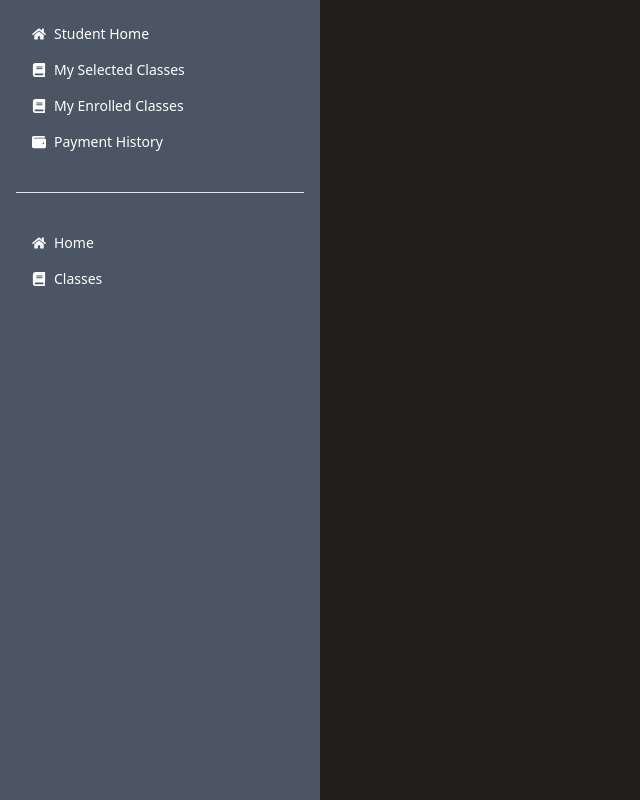
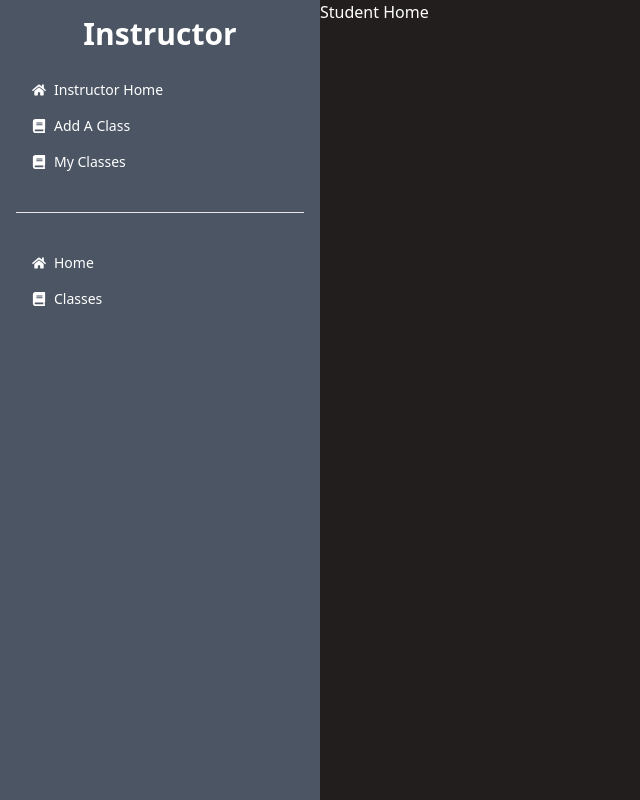
Before and after one commit to Mahfuj424/karate-master-client, a React (Vite) app: page /dashboard in a window 1280 px wide. Shown: the whole page, without its empty margins (0-640 px from the left). Built offline with nearby package versions, Linux system fonts and the light colour scheme; no server answers.

Commit message:
dashboard implement

```diff
--- a/src/Layout/Dashboard.jsx
+++ b/src/Layout/Dashboard.jsx
@@ -1,16 +1,11 @@
 import { NavLink, Outlet } from "react-router-dom";
 import {  FaWallet,  FaHome, FaBook, } from 'react-icons/fa';
 import { RxAvatar } from "react-icons/rx";
-// import useCart from "../hooks/useCart";
-// import useAdmin from "../hooks/useAdmin";
 
 const Dashboard = () => {
-     //     const [cart] = useCart();
-
-     // TODO: load data from the server to have dynamic isAdmin based on Data
      const isAdmin = false;
-     const isStudent = true;
-     const isInstructor = false;
+     const isStudent = false;
+     const isInstructor = true;
 
      return (
           <div className="drawer lg:drawer-open ">
@@ -27,6 +22,7 @@ const Dashboard = () => {
 
                          {isAdmin &&
                               <>
+                              <h1 className="text-3xl font-semibold text-center mb-5">Admin</h1>
                                    <li><NavLink to="/dashboard/adminhome"><FaHome></FaHome> Admin Home</NavLink></li>
                                    <li><NavLink to="/dashboard/adminhome"><FaBook></FaBook>Manage Classes</NavLink></li>
                                    <li><NavLink to="/dashboard/adminhome"><RxAvatar />Manage User</NavLink></li>
@@ -35,6 +31,7 @@ const Dashboard = () => {
 
                          {isInstructor &&
                               <>
+                              <h1 className="text-3xl font-semibold text-center mb-5">Instructor</h1>
                                    <li><NavLink to="/dashboard/adminhome"><FaHome></FaHome>Instructor Home</NavLink></li>
                                    <li><NavLink to="/dashboard/adminhome"><FaBook></FaBook>Add A Class</NavLink></li>
                                    <li><NavLink to="/dashboard/adminhome"><FaBook></FaBook>My Classes</NavLink></li>
@@ -44,6 +41,7 @@ const Dashboard = () => {
 
                          {isStudent &&
                               <>
+                              <h1 className="text-3xl font-semibold text-center mb-5">Student</h1>
                                    <li><NavLink to="/dashboard/studentHome"><FaHome></FaHome>Student Home</NavLink></li>
                                    <li><NavLink to="/dashboard/myClasses"><FaBook></FaBook>My Selected Classes</NavLink></li>
                                    <li><NavLink to="/dashboard/enrolledClasses"><FaBook></FaBook>My Enrolled Classes</NavLink></li>
--- a/src/Routes/Router.jsx
+++ b/src/Routes/Router.jsx
@@ -48,7 +48,7 @@ const Router = createBrowserRouter([
       element: <Dashboard />,
       children: [
          {
-            path: '/dashboard/studentHome',
+            path: '/dashboard',
             element: <StudentHome/>
          },
          {
```
